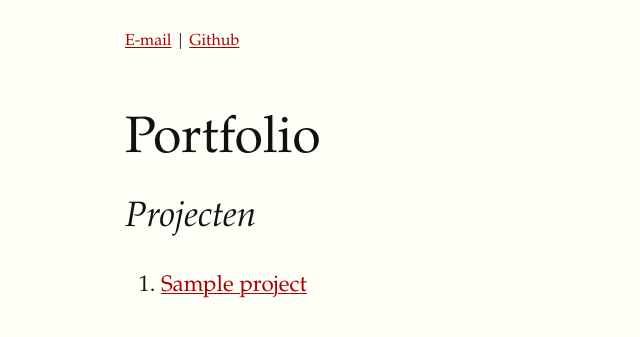
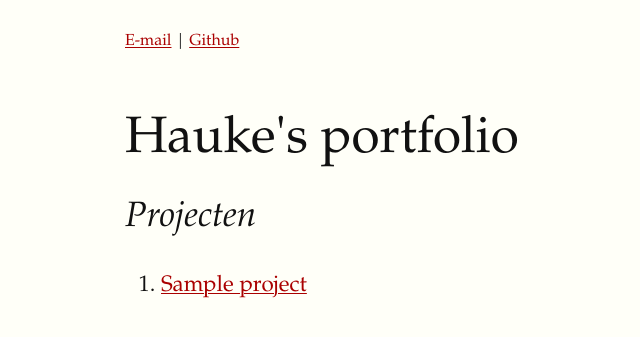
Before and after one commit to Hauke2222/Portfolio, a Django app: page /projects/ in a window 1280 px wide. Shown: the top 337 px of the page, without its empty margins (155-795 px from the left). Run offline with Django 4.2, Linux system fonts and the light colour scheme; tables that the repository leaves empty hold one stand-in row (values such as "Sample post").

Commit message:
add name

```diff
--- a/templates/projects/index.html
+++ b/templates/projects/index.html
@@ -4,7 +4,7 @@
   <span> | </span>
   <a href="https://github.com/Hauke2222">Github</a>
 </nav>
-<h1>Portfolio</h1>
+<h1>Hauke's portfolio</h1>
 <h2>Projecten</h2>
 <ol>
   {% for project in projects %}
```
